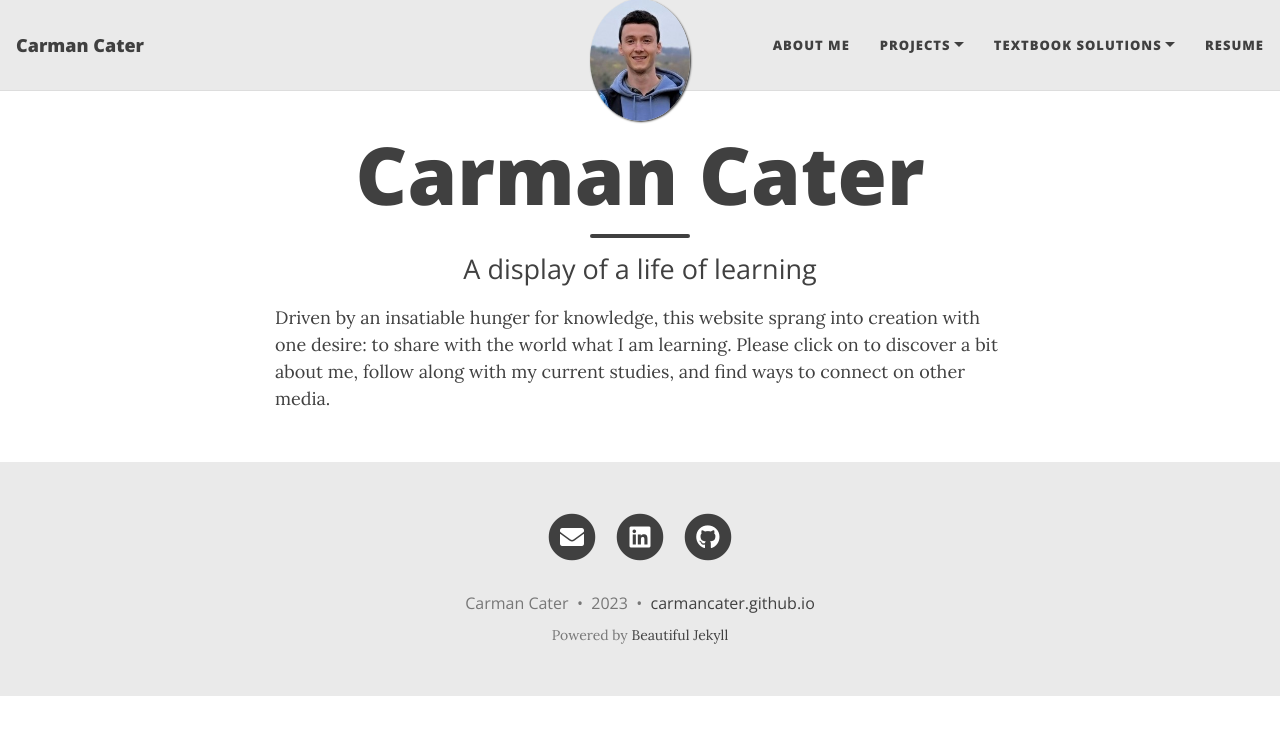
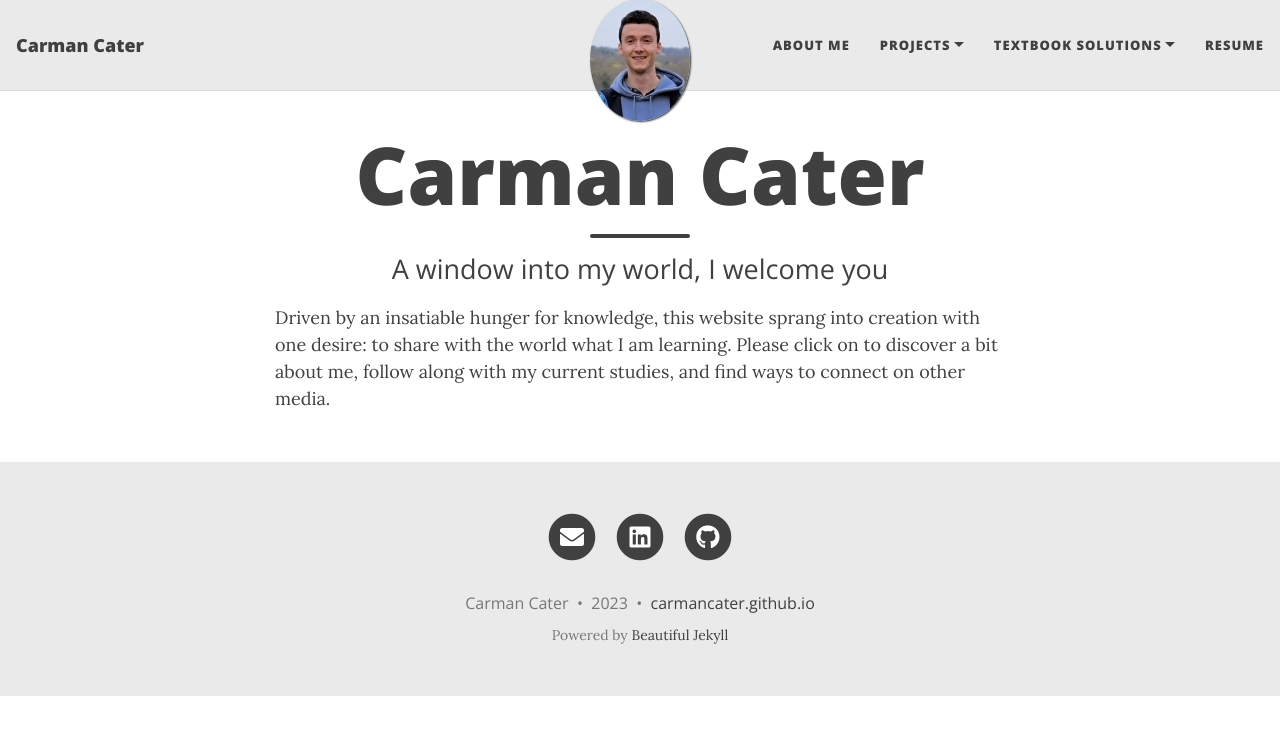
Before and after one commit to carmancater/carmancater.github.io, a Jekyll site: the page built from index.html, in a window 1280 px wide. Shown: the top 735 px of the page. Built offline with Jekyll 4.4.1, drawn with Linux system fonts in a browser that asks for light colours; nearby versions of some CDN libraries; the list of posts is cut into pages by our own code.

Commit message:
Update index.html

```diff
--- a/index.html
+++ b/index.html
@@ -1,9 +1,10 @@
 ---
 layout: home
 title: Carman Cater
-subtitle: A display of a life of learning
+subtitle: A window into my world, I welcome you
 ---
 
+<!-- A display of a life of learning -->
 <!-- Welcome to my world -->
 <!-- Studying my way through life and posting projects as I go -->
 <!-- A display of a life of learning -->
```
